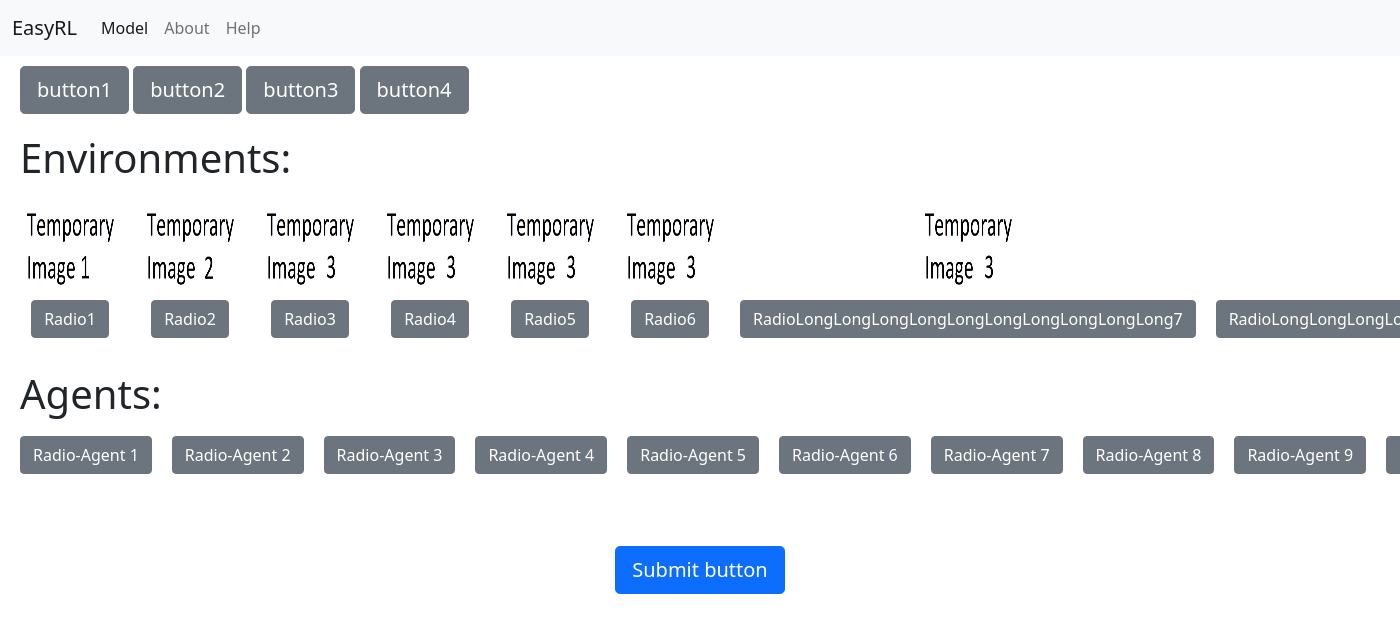
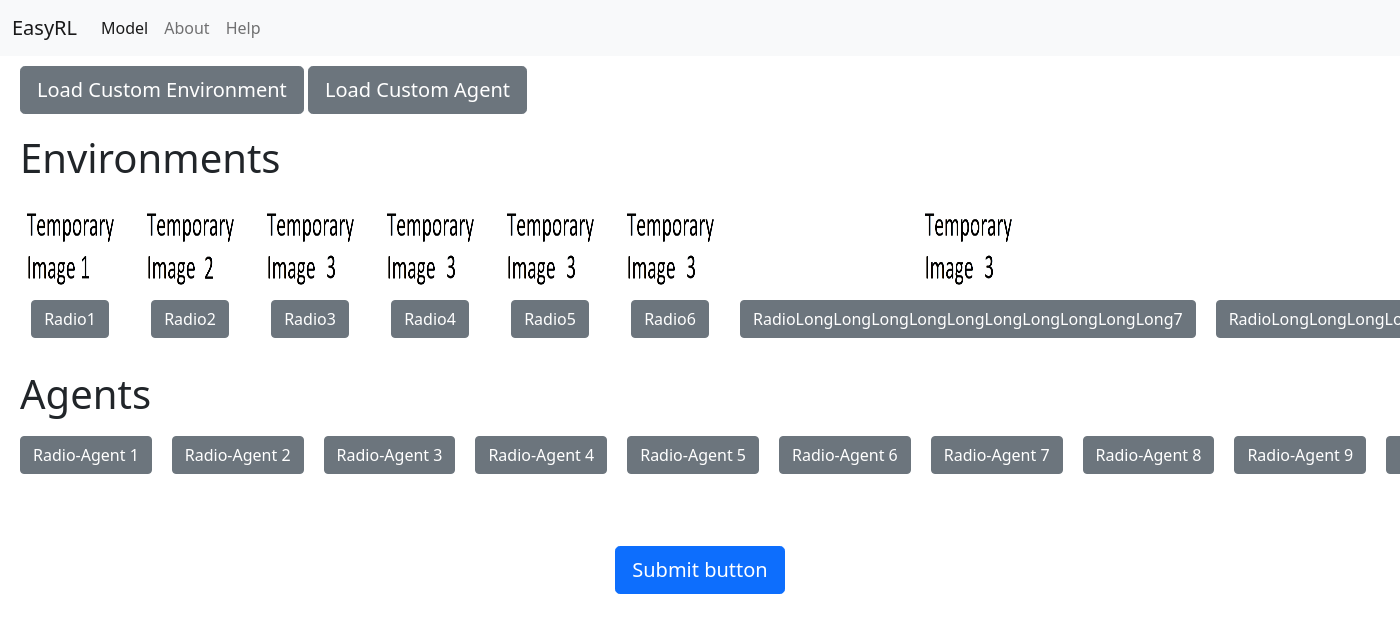
Before and after one commit to kenromero12345/easyrl, a Flask app: page / in a window 1400 px wide. Shown: the top 633 px of the page. Run offline with Flask 2, Linux system fonts and the light colour scheme; some libraries are stand-ins or nearby versions.

Commit message:
load and save update
adds toggled components for load and save to work better

```diff
--- a/static/js/index.js
+++ b/static/js/index.js
@@ -53,3 +53,24 @@ function modelSelected() {
 //        container.style.outline = "";
 //    }
 //}
+
+
+function makeLoadVisible(button) {
+    input = button.nextElementSibling;
+    uploadBtn = input.nextElementSibling;
+    console.log(input.style.display)
+    if (input.style.display == "none") {
+        input.style.display = "inline-block";
+        uploadBtn.style.display = "inline-block";
+    } else {
+        input.style.display = "none";
+        uploadBtn.style.display = "none";
+    }
+}
+
+function load(btn) {
+    /*TODO: what do you do to the uploaded file*/
+    input = btn.previousElementSibling;
+    input.style.display = "none";
+    btn.style.display = "none";
+}
--- a/static/styles/styles.css
+++ b/static/styles/styles.css
@@ -1,5 +1,25 @@
+/* all */
+
+body {
+    overflow-x: hidden;
+}
+
 /*page 1 and 2*/
 input[type=file] {
+    display:none;
+    width:300px;
+}
+
+.loadBtn {
+    display:none;
+}
+
+.saveName {
+    display:none;
+    width:200px;
+}
+
+.saveNameBtn {
     display:none;
 }
 
--- a/templates/index.html
+++ b/templates/index.html
@@ -6,7 +6,6 @@
           integrity="sha384-BmbxuPwQa2lc/FVzBcNJ7UAyJxM6wuqIj61tLrc4wSX0szH/Ev+nYRRuWlolflfl" crossorigin="anonymous">
     <link rel= "stylesheet" type= "text/css" href= "{{ url_for('static',filename='styles/styles.css') }}">
     <script type=text/javascript src="{{  url_for('static', filename='js/index.js') }}"></script>
-    <script type=text/javascript src="{{  url_for('static', filename='js/all.js') }}"></script>
     <script src="https://ajax.googleapis.com/ajax/libs/jquery/3.6.0/jquery.min.js"></script>
     <title>EasyRL</title>
   </head>
@@ -59,15 +58,19 @@
 <!--    </div>-->
 
     <div>
-      <button type="button" class="btn btn-secondary btn-lg btn-block, modelButtons" id="modelButton1">button1</button>
-      <button type="button" class="btn btn-secondary btn-lg btn-block, modelButtons">button2</button>
-      <button type="button" class="btn btn-secondary btn-lg btn-block, modelButtons">button3</button>
-      <button type="button" class="btn btn-secondary btn-lg btn-block, modelButtons">button4</button>
+      <button type="button" class="btn btn-secondary btn-lg btn-block, modelButtons" id="modelButton1"
+              onClick="makeLoadVisible(this)">Load Custom Environment</button>
+      <input class="form-control" type="file" onchange="load()"/>
+      <button type="button" class="btn btn-primary btn-lg btn-block, loadBtn" onClick="load(this)">Upload</button>
+      <button type="button" class="btn btn-secondary btn-lg btn-block, modelButtons"
+              onClick="makeLoadVisible(this)">Load Custom Agent</button>
+      <input class="form-control" type="file" onchange="load()"/>
+      <button type="button" class="btn btn-primary btn-lg btn-block, loadBtn" onClick="load(this)">Upload</button>
     </div>
 
     <!--    javascript get environment-->
     <!--    slider-->
-    <h1> Environments:</h1>
+    <h1> Environments</h1>
     <div class="environmentBtns">
       <label class="environmentCustImg">
 
@@ -145,7 +148,7 @@
         <!--    javascript get agents-->
     <!--    slider-->
 
-    <h1> Agents:</h1>
+    <h1> Agents</h1>
     <div class="agentBtns">
       <div class="agentBtn">
         <input type="radio" class="btn-check" name="options" id="option1" autocomplete="off">
```
Also changed, not shown: static/js/model.js (+44 -5 lines), templates/model.html (+5 -3 lines), static/js/all.js (deleted).
